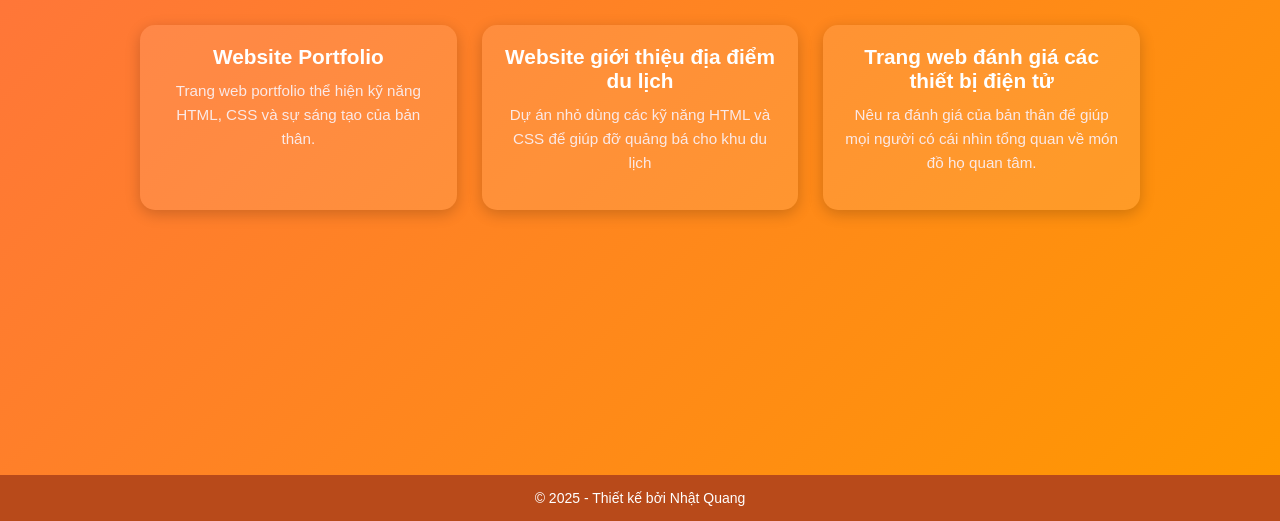
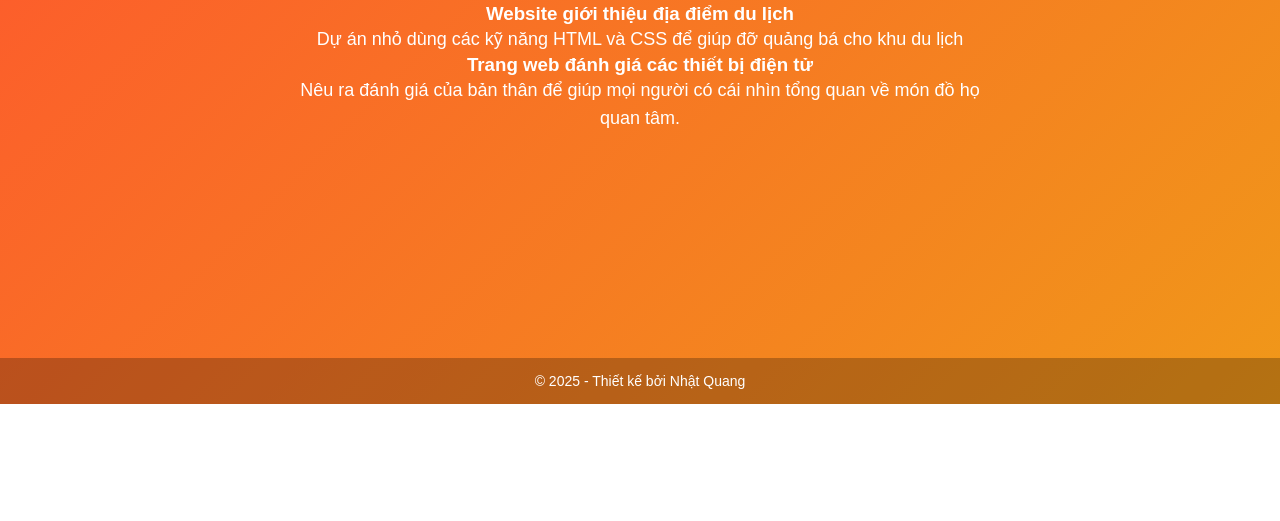
Before and after one commit to pomeroyyy/Website, a plain HTML site: page projects.html in a window 1280 px wide. Shown: the part 396-917 px from the top of the page. After the commit the page ends 800 px from the top, so only its background shows below. Drawn offline with Linux system fonts and the light colour scheme.

Commit message:
Remove inline styles and retain project structure

```diff
--- a/projects.html
+++ b/projects.html
@@ -6,84 +6,7 @@
   <title>Dự án - Portfolio của tôi</title>
   <link rel="stylesheet" href="style.css">
   <style>
-    .projects-section {
-      min-height: 100vh;
-      padding: 80px 40px;
-      background: linear-gradient(135deg, #ff7043, #ff9800);
-      color: white;
-      text-align: center;
-    }
 
-    .projects-section h2 {
-      font-size: 2.5em;
-      margin-bottom: 40px;
-    }
-
-    .projects-container {
-      display: grid;
-      grid-template-columns: repeat(auto-fit, minmax(280px, 1fr));
-      gap: 25px;
-      max-width: 1000px;
-      margin: 0 auto;
-    }
-
-    .project-card {
-      background: rgba(255, 255, 255, 0.1);
-      border-radius: 15px;
-      overflow: hidden;
-      box-shadow: 0 4px 15px rgba(0, 0, 0, 0.2);
-      transition: transform 0.3s ease, background 0.3s ease;
-    }
-
-    .project-card:hover {
-      transform: translateY(-5px);
-      background: rgba(255, 255, 255, 0.15);
-    }
-
-    .project-card img {
-      width: 100%;
-      height: 180px;
-      object-fit: cover;
-    }
-
-    .project-info {
-      padding: 20px;
-    }
-
-    .project-info h3 {
-      font-size: 1.3em;
-      margin-bottom: 10px;
-      color: #fff;
-    }
-
-    .project-info p {
-      font-size: 0.95em;
-      color: #fbe9e7;
-      margin-bottom: 15px;
-    }
-
-    .project-info a {
-      display: inline-block;
-      text-decoration: none;
-      background: #fff;
-      color: #e65100;
-      padding: 8px 15px;
-      border-radius: 6px;
-      font-weight: bold;
-      transition: background 0.3s ease, color 0.3s ease;
-    }
-
-    .project-info a:hover {
-      background: #e65100;
-      color: #fff;
-    }
-
-    footer {
-      background-color: #b84a1a;
-      text-align: center;
-      color: white;
-      padding: 15px;
-    }
   </style>
 </head>
 <body>
```
